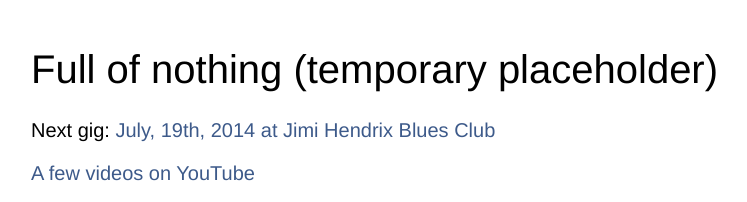
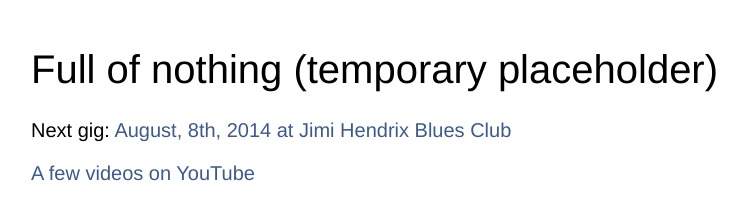
Before and after one commit to hoho/maratdakota, a plain HTML site: page index.html in a window 1280 px wide. Shown: the top 202 px of the page, without its empty margins (9-756 px from the left). Drawn offline with Linux system fonts and the light colour scheme.

Commit message:
Next gig.

```diff
--- a/index.html
+++ b/index.html
@@ -1 +1 @@
-<!doctype html><html><head><meta charset="utf-8"><link rel="stylesheet" type="text/css" href="|/|.css" media="screen"><title>Marat Dakota</title></head><body><h1>Full of nothing (temporary placeholder)</h1><p>Next gig: <a href="http://hendrix-club.ru/en/">July, 19th, 2014 at Jimi Hendrix Blues Club</a></p><p><a href="http://www.youtube.com/user/MaratDakota/videos">A few videos on YouTube</a></p><p><a href="https://github.com/hoho">GitHub account</a></p><p>Email: <a href="mailto:dakota@brokenpipe.ru">dakota@brokenpipe.ru</a></p></body></html>
+<!doctype html><html><head><meta charset="utf-8"><link rel="stylesheet" type="text/css" href="|/|.css" media="screen"><title>Marat Dakota</title></head><body><h1>Full of nothing (temporary placeholder)</h1><p>Next gig: <a href="http://hendrix-club.ru/en/">August, 8th, 2014 at Jimi Hendrix Blues Club</a></p><p><a href="http://www.youtube.com/user/MaratDakota/videos">A few videos on YouTube</a></p><p><a href="https://github.com/hoho">GitHub account</a></p><p>Email: <a href="mailto:dakota@brokenpipe.ru">dakota@brokenpipe.ru</a></p></body></html>
```
Also changed, not shown: _src/package.json (+6 -6 lines), 1 other file.
